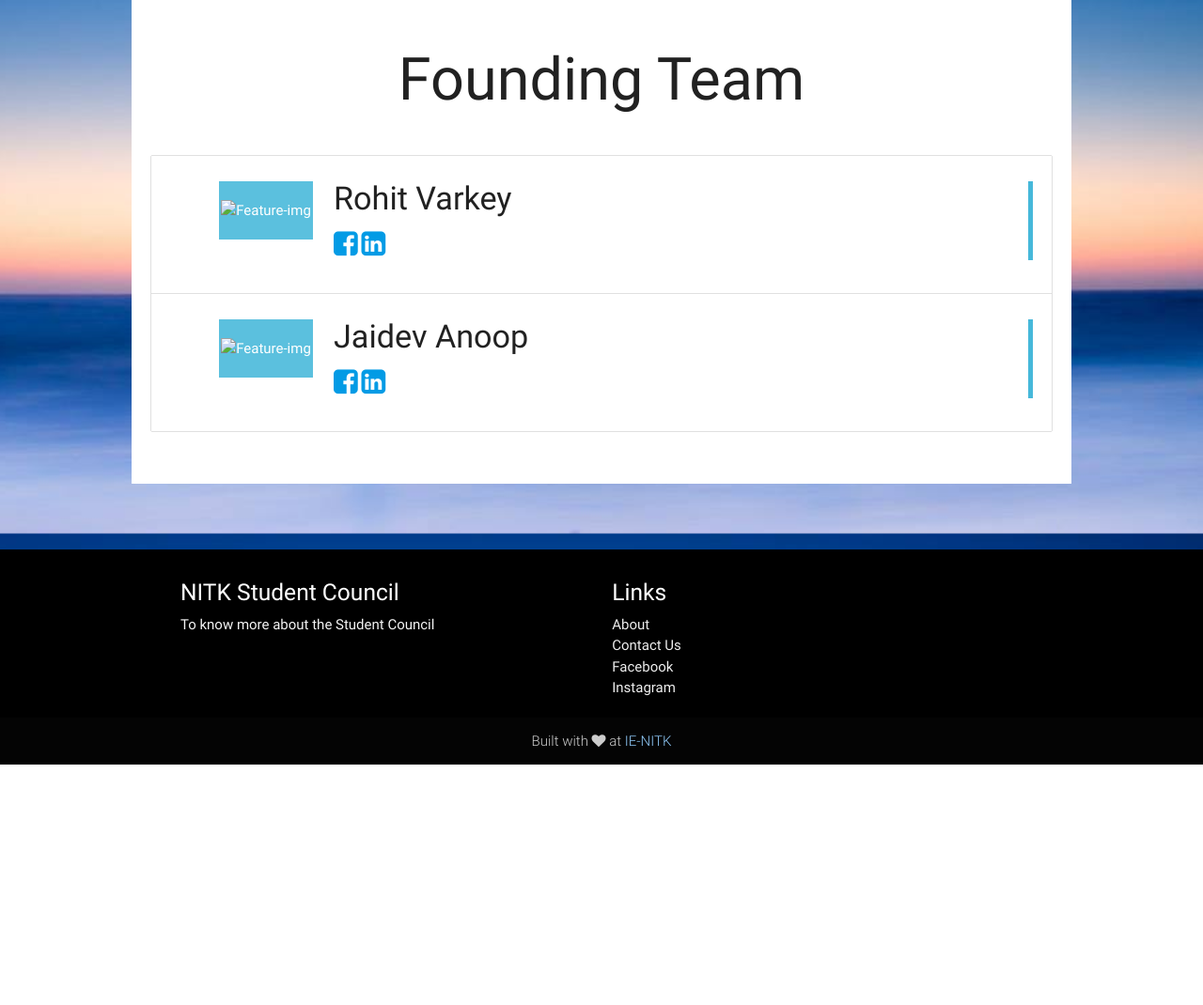
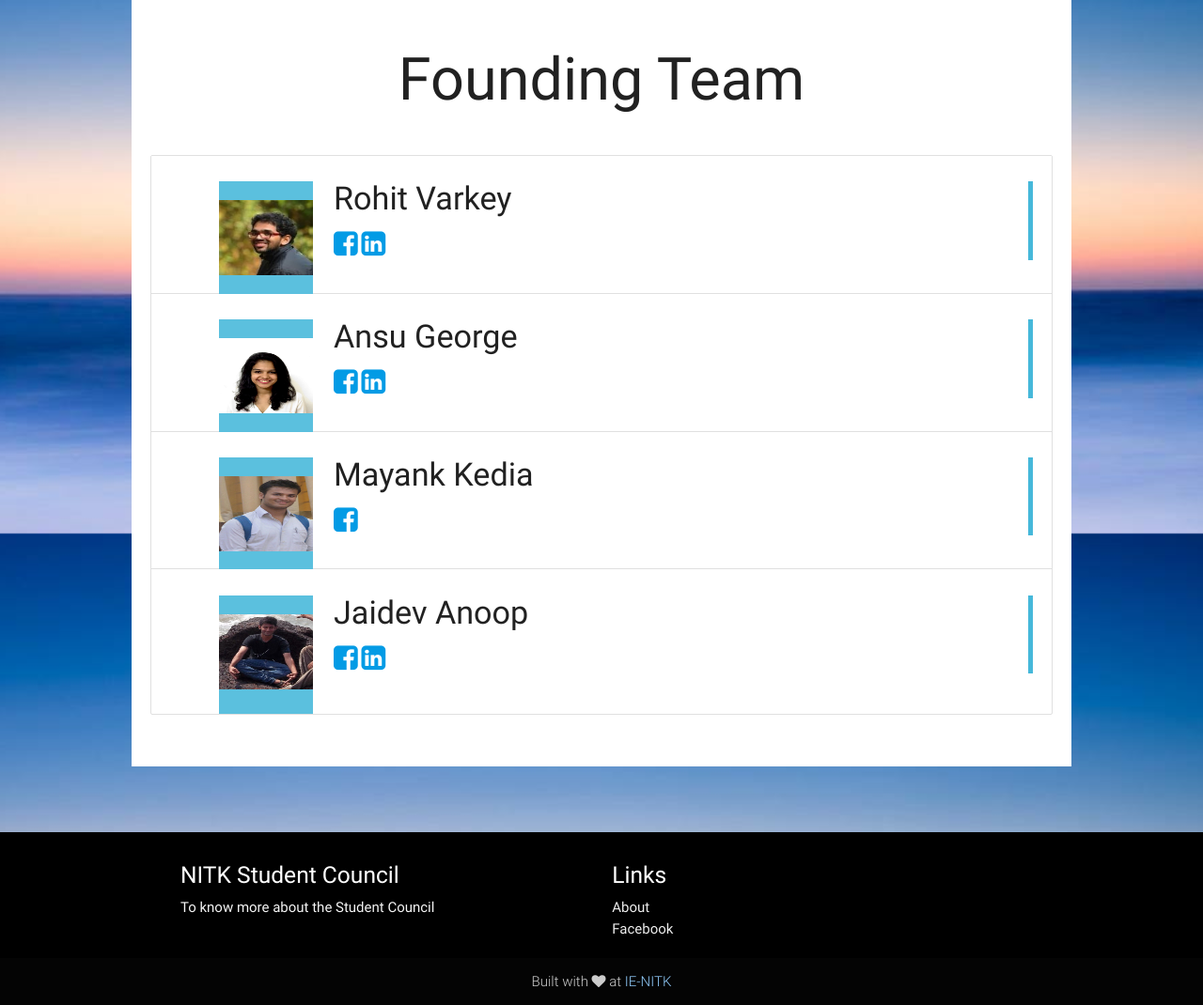
Before and after one commit to IE-NITK/NITK-Student-Council-Website, a Django app: template src/templates/about.html in a window 1280 px wide. Shown: the part 232-1302 px from the top of the page at 94% size. Before the commit the page ends 1046 px from the top, so only its background shows below. Run offline with Django 3.2, Linux system fonts and the light colour scheme; the template is opened without the code that fills it, so the values that code supplies are empty; some libraries are stand-ins or nearby versions.

Commit message:
Footer fix, Founding team partial

```diff
--- a/src/templates/about.html
+++ b/src/templates/about.html
@@ -26,15 +26,15 @@
           <li class="collection-item avatar">
            <div class="blockquote-box blockquote-info">
                 <div class="square pull-left">
-                    <img src="" alt="Feature-img" height="80" width="100">
+                    <img src="{% static 'site/img/varkey.jpeg' %}" alt="Feature-img" height="80" width="100">
                 </div>
                 <h4 >
                     Rohit Varkey
                 </h4>
-                  <a href="!#" target="_blank">
+                  <a href="https://web.facebook.com/rohitvarkey" target="_blank">
                       <i class="fa fa-facebook-square fa-2x"></i>
                   </a>
-                  <a href="!#" target="_blank">
+                  <a href="http://in.linkedin.com/in/rohitvarkey" target="_blank">
                       <i class="fa fa-linkedin-square fa-2x"></i>
                   </a>
             </div>
@@ -42,15 +42,47 @@
           <li class="collection-item avatar">
            <div class="blockquote-box blockquote-info">
                 <div class="square pull-left">
-                    <img src="" alt="Feature-img" height="80" width="100">
+                    <img src="{% static 'site/img/ansu.jpg' %}" alt="Feature-img" height="80" width="100">
+                </div>
+                <h4 >
+                    Ansu George
+                </h4>
+                  <a href="https://www.facebook.com/ansug2000" target="_blank">
+                      <i class="fa fa-facebook-square fa-2x"></i>
+                  </a>
+                  <a href="https://in.linkedin.com/in/ansu-george-63198089" target="_blank">
+                      <i class="fa fa-linkedin-square fa-2x"></i>
+                  </a>
+            </div>
+          </li>
+          <li class="collection-item avatar">
+           <div class="blockquote-box blockquote-info">
+                <div class="square pull-left">
+                    <img src="{% static 'site/img/mayank.jpeg' %}" alt="Feature-img" height="80" width="100">
+                </div>
+                <h4 >
+                    Mayank Kedia
+                </h4>
+                  <a href="https://web.facebook.com/maayankk05" target="_blank">
+                      <i class="fa fa-facebook-square fa-2x"></i>
+                  </a>
+                 <!--  <a href="http://in.linkedin.com/in/rohitvarkey" target="_blank">
+                      <i class="fa fa-linkedin-square fa-2x"></i>
+                  </a> -->
+            </div>
+          </li>
+          <li class="collection-item avatar">
+           <div class="blockquote-box blockquote-info">
+                <div class="square pull-left">
+                    <img src="{% static 'site/img/jd.jpg' %}" alt="Feature-img" height="80" width="100">
                 </div>
                 <h4 >
                     Jaidev Anoop
                 </h4>
-                  <a href="!#" target="_blank">
+                  <a href="https://web.facebook.com/jaidev.anoop" target="_blank">
                       <i class="fa fa-facebook-square fa-2x"></i>
                   </a>
-                  <a href="!#" target="_blank">
+                  <a href="https://www.linkedin.com/in/jaidev-anoop-489b0a79" target="_blank">
                       <i class="fa fa-linkedin-square fa-2x"></i>
                   </a>
 
--- a/src/templates/base.html
+++ b/src/templates/base.html
@@ -126,9 +126,9 @@
 					<h5 class="white-text">Links</h5>
 					<ul>
 						<li><a class="grey-text text-lighten-3" href="/about">About</a></li>
-						<li><a class="grey-text text-lighten-3" href="#!">Contact Us</a></li>
-						<li><a class="grey-text text-lighten-3" href="#!">Facebook</a></li>
-						<li><a class="grey-text text-lighten-3" href="#!">Instagram</a></li>
+						<!-- <li><a class="grey-text text-lighten-3" href="#!">Contact Us</a></li> -->
+						<li><a class="grey-text text-lighten-3" href="https://web.facebook.com/NITK.Students.Council/">Facebook</a></li>
+
 					</ul>
 				</div>
 			</div>
--- a/src/templates/static.html
+++ b/src/templates/static.html
@@ -146,10 +146,10 @@
 				<div class="col m4 offset-m2 s12">
 					<h5 class="white-text">Links</h5>
 					<ul>
-						<li><a class="grey-text text-lighten-3" href="#!">About</a></li>
-						<li><a class="grey-text text-lighten-3" href="#!">Contact Us</a></li>
-						<li><a class="grey-text text-lighten-3" href="#!">Facebook</a></li>
-						<li><a class="grey-text text-lighten-3" href="#!">Instagram</a></li>
+						<li><a class="grey-text text-lighten-3" href="/about">About</a></li>
+						<!-- <li><a class="grey-text text-lighten-3" href="#!">Contact Us</a></li> -->
+						<li><a class="grey-text text-lighten-3" href="https://web.facebook.com/NITK.Students.Council/?fref=ts">Facebook</a></li>
+
 					</ul>
 				</div>
 			</div>
```
Also changed, not shown: src/static/site/img/ansu.jpg (added), src/static/site/img/jd.jpg (added), src/static/site/img/mayank.jpeg (added), src/static/site/img/varkey.jpeg (added).
